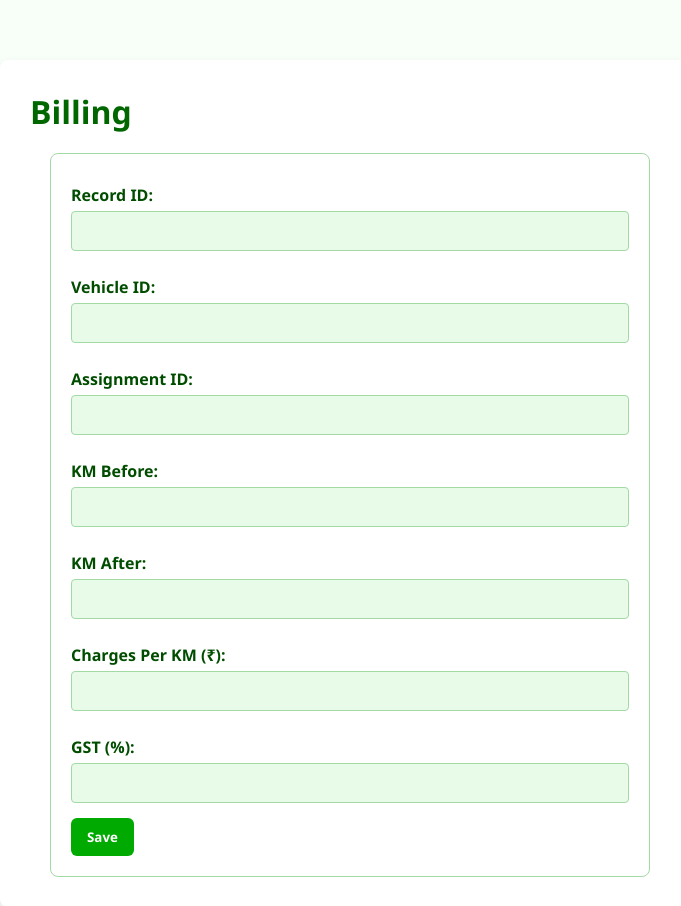
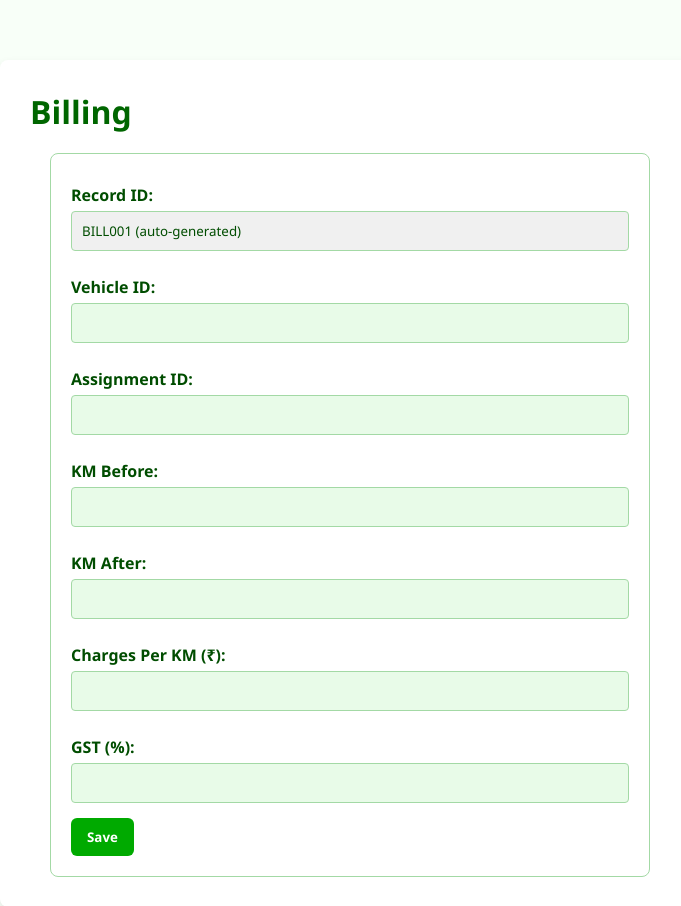
Before and after one commit to Mohammedsiddiq080/FMS2, a Flask app: page /billing in a window 1280 px wide. Shown: the top 906 px of the page, without its empty margins (290-971 px from the left). Run offline with Flask 3, Linux system fonts and the light colour scheme; the visitor is signed in with stand-in values (Sample User, id 1).

Commit message:
Update billing.html

```diff
--- a/templates/billing.html
+++ b/templates/billing.html
@@ -21,6 +21,9 @@
             color: #4CAF50;
             font-size: 1.1em;
         }
+        .readonly-field {
+            background-color: #f0f0f0;
+        }
     </style>
 </head>
 <body>
@@ -28,7 +31,7 @@
         <h1>Billing</h1>
         <form id="billingForm">
             <label for="record_id">Record ID:</label>
-            <input type="text" id="record_id" name="record_id" required>
+            <input type="text" id="record_id" name="record_id" class="readonly-field" value="BILL001 (auto-generated)" readonly>
             <label for="vehicle_id">Vehicle ID:</label>
             <input type="text" id="vehicle_id" name="vehicle_id" required>
             <label for="assignment_id">Assignment ID:</label>
```
